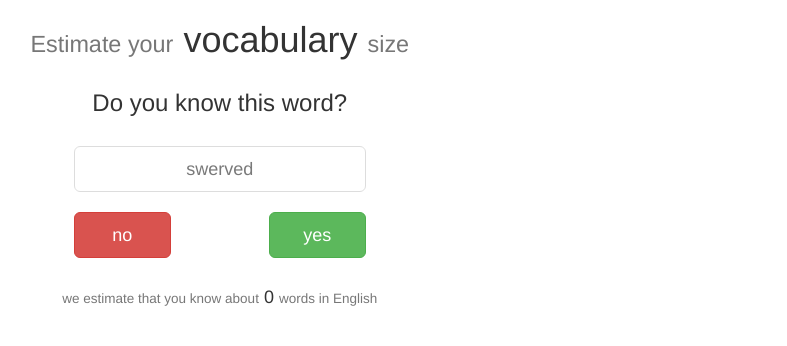
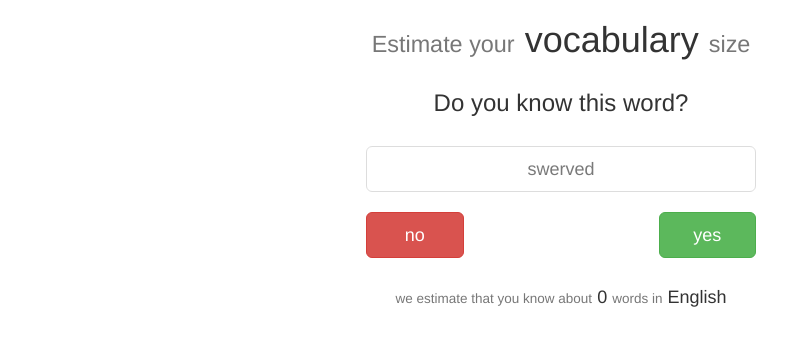
Before and after one commit to JaderDias/vocabulary, a plain HTML site: page index.html in a window 1280 px wide. Shown: the whole page, without its empty margins (79-866 px from the left). Drawn offline with nearby package versions, Linux system fonts and the light colour scheme.

Commit message:
ported to large displays, tablet and mobile

```diff
--- a/answer.js
+++ b/answer.js
@@ -3,10 +3,9 @@ var size = 0;
 var index = 0;
 var score = 0;
 function finish() {
-        $("#finished").show();
+        $("#form").hide();
 }
 $(function(){
-        $("#finished").hide();
         $("#yes").click(function(){
                 score += size;
                 $('#score').text(score);
--- a/index.html
+++ b/index.html
@@ -12,25 +12,26 @@
 <body>
 <div class="container">
         <div class="row">
-                <h1 class="col-md-5 text-center"><small>Estimate your</small> vocabulary <small>size</small></h1>
+                <h1 class="col-md-12 text-center"><small>Estimate your</small> vocabulary <small>size</small></h1>
         </div>
+        <div id="form">
         <div class="row">
-                <h3 class="col-md-5 text-center">Do you know this word?</h2>
+                <h3 class="col-md-12 text-center">Do you know this word?</h2>
         </div>
         <div class="row">
                 <div>&nbsp;</div>
-                <div class="col-md-3 col-md-offset-1 btn btn-lg btn-default" disabled="disabled" id="word">loading...</div>
+                <div class="col-md-4 col-sm-6 col-xs-8 col-md-offset-4 col-sm-offset-3 col-xs-offset-2 btn btn-lg btn-default" disabled="disabled" id="word">loading...</div>
         </div>
         <div class="row">
                 <div>&nbsp;</div>
-                <input type="button" value="no" class="col-md-1 col-md-offset-1 btn btn-danger btn-lg" id="no" />
-                <input type="button" value="yes" class="col-md-1 col-md-offset-1 btn btn-success btn-lg" id="yes" />
+                <input type="button" value="no" class="col-md-1 col-sm-2 col-xs-3 col-md-offset-4 col-sm-offset-3 col-xs-offset-2 btn btn-danger btn-lg" id="no" />
+                <input type="button" value="yes" class="col-md-1 col-sm-2 col-xs-3 col-md-offset-2 col-sm-offset-2 col-xs-offset-2 btn btn-success btn-lg" id="yes" />
+        </div>
         </div>
         <div class="row">
                 <div>&nbsp;</div>
-                <h4 class="col-md-5 text-center"><small>we estimate that you know about</small> <span id="score">0</span> <small>words in English</small></h4>
+                <h4 class="col-md-12 text-center"><small>we estimate that you know about</small> <span id="score">0</span> <small>words in</small> English</h4>
                 <div>&nbsp;</div>
-                <span id="finished">Finished</span>
         </div>
 </div>
 <script src="answer.js"></script>
```
Also changed, not shown: 2 other files.
